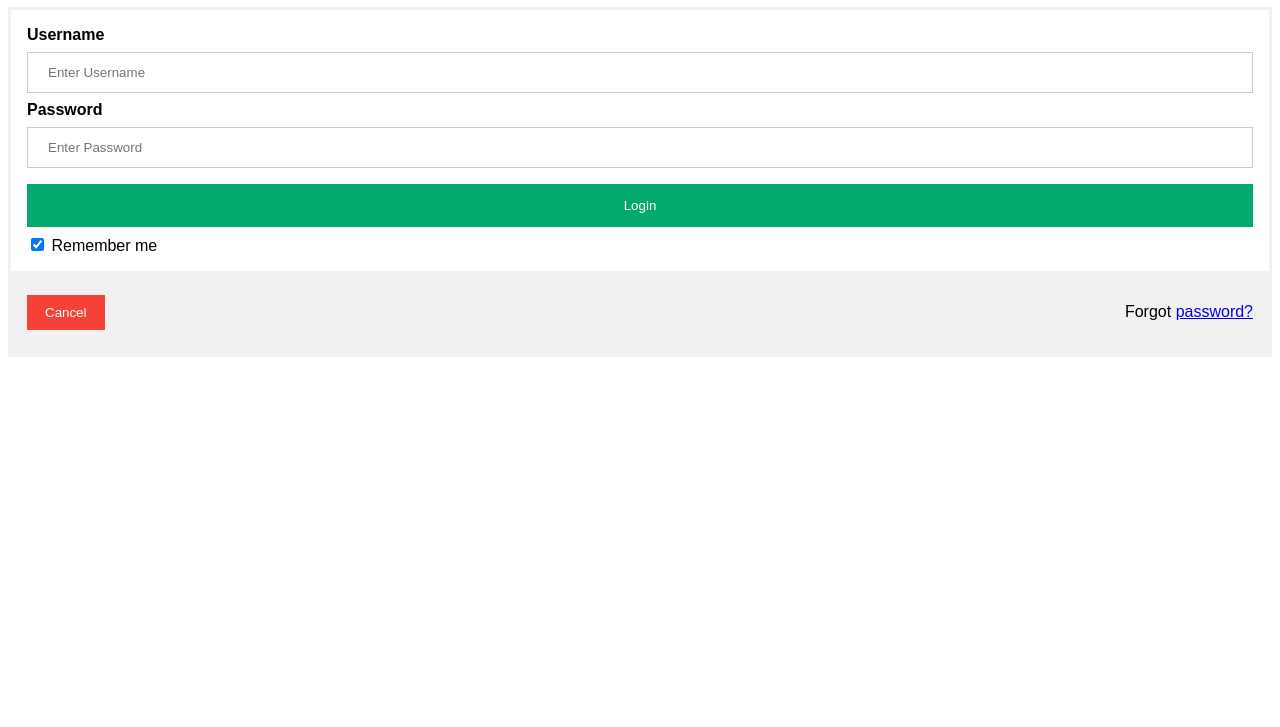
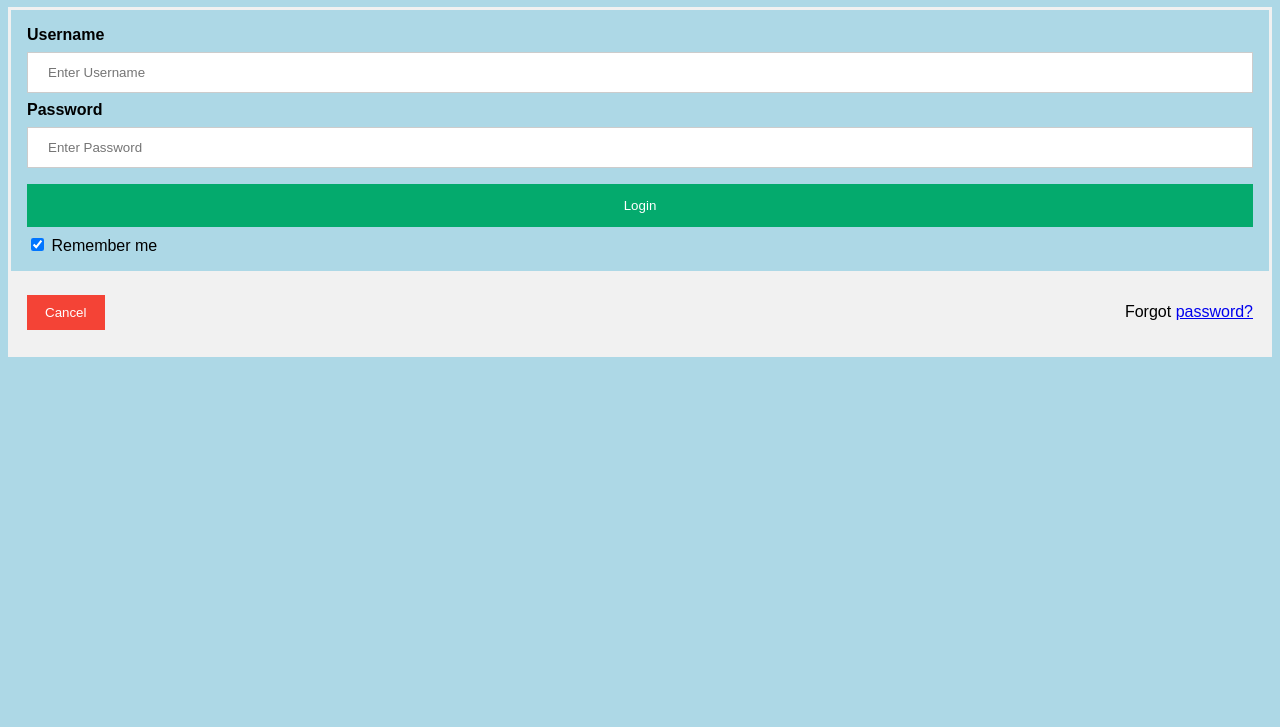
Before and after one commit to Hassanzubair1/myproject, a plain HTML site: page login.html in a window 1280 px wide. Shown: the part 73-800 px from the top of the page. Drawn offline with Linux system fonts and the light colour scheme.

Commit message:
Update login.html

```diff
--- a/login.html
+++ b/login.html
@@ -3,7 +3,7 @@
 <head>
 <meta name="viewport" content="width=device-width, initial-scale=1">
 <style>
-body {font-family: Arial, Helvetica, sans-serif;}
+body {font-family: Arial, Helvetica, sans-serif;background-color:lightblue;}
 form {border: 3px solid #f1f1f1;}
 
 input[type=text], input[type=password] {
```
